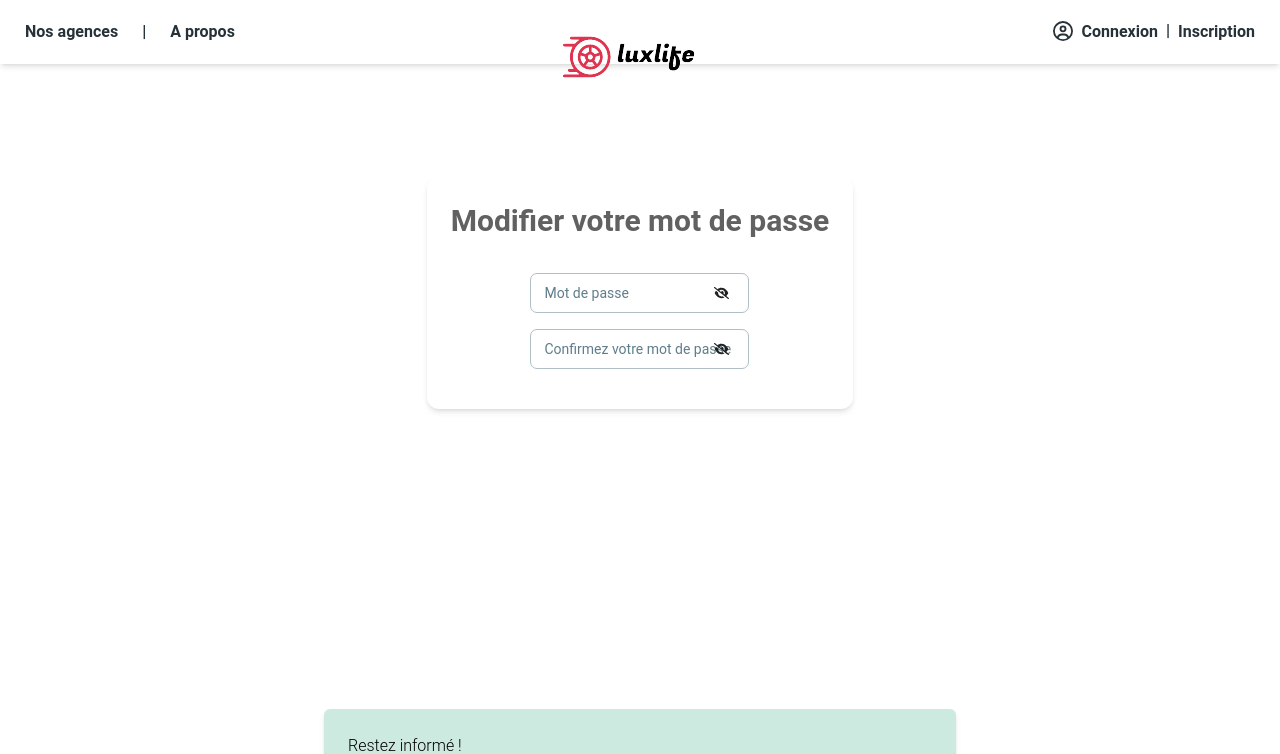
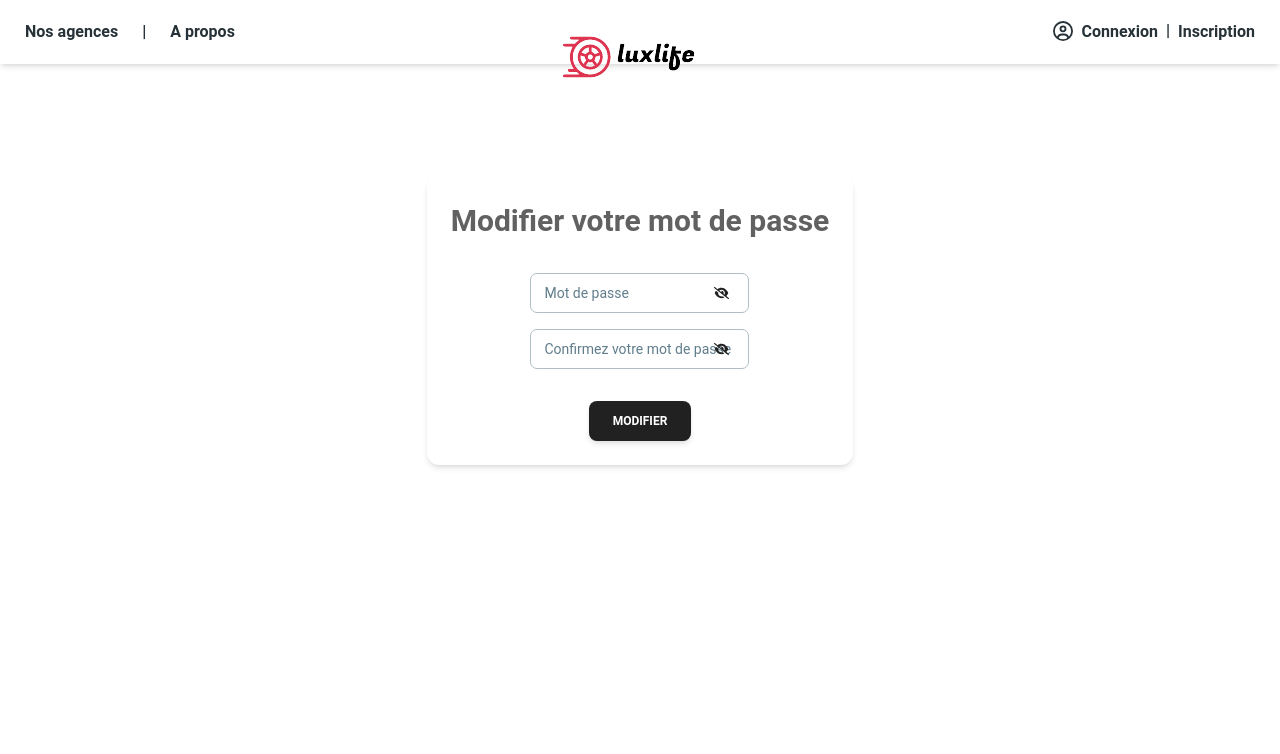
Before and after one commit to alan-vle/luxlife_front-app, a React (Vite) app: page /reset-password/1 in a window 1280 px wide. Shown: the top 754 px of the page. Built offline with nearby package versions, Linux system fonts and the light colour scheme.

Commit message:
Feat #28 password reset

```diff
--- a/src/pages/Account/ResetPassword.jsx
+++ b/src/pages/Account/ResetPassword.jsx
@@ -1,16 +1,18 @@
 import {Alert, Button, Card, CardBody, Input, Typography} from "@material-tailwind/react";
 import {useState} from "react";
-import {useNavigate} from "react-router";
+import {useNavigate, useParams} from "react-router";
 import {isAuth} from "@/utils/auth.js";
 import {OneFieldPassword, PasswordTooltips} from "@/utils/Forms/Password.jsx";
 import {confirmPasswordValidator, passwordValidator} from "@/utils/Forms/Validator/Validator.jsx";
 import {errorNotif} from "@/utils/Notif.js";
+import {ResetPasswordService} from "@/service/api/AccountService.jsx";
 
 const ResetPassword = () => {
     if(isAuth()) {
-        sessionStorage.removeItem("token")
+        sessionStorage.removeItem('auth')
     }
 
+    const {token} = useParams();
     const [password, setPassword] = useState(null);
     const [passwordIsValid, setPasswordIsValid] = useState(false)
     const [passwordIsNotValid, setPasswordIsNotValid] = useState(false)
@@ -37,18 +39,23 @@ const ResetPassword = () => {
             setConfirmPasswordIsValid, setConfirmPasswordIsNotValid
         )
     }
-    const submitHandler = () => {
+    const submitHandler = (e) => {
+        e.preventDefault();
+        e.stopPropagation();
+
         if(passwordIsValid && confirmPasswordIsValid) {
             if(password !== confirmPassword) {
                 errorNotif('Vos mots de passes sont différents !', 'same-password')
+            } else {
+                ResetPasswordService(token, password, goTo)
             }
-
         }
     }
     return(
         <div className={"grid grid-cols-12 mt-28 mb-[300px]"}>
             <div className={"col-span-4"}></div>
             <div className={"col-span-4"}>
+                <form onSubmit={submitHandler}>
                     <Card>
                         <CardBody>
                             <div className={"grid grid-cols-4"}>
@@ -71,6 +78,7 @@ const ResetPassword = () => {
                                           error={confirmPasswordIsNotValid}
                                     />
                                 </div>
+                                <div className={"col-span-4 mb-4 flex justify-center"}>
                                     {visiblePasswordTooltips &&
                                         <PasswordTooltips
                                             passwordLength={passwordLength}
@@ -80,11 +88,15 @@ const ResetPassword = () => {
                                         />
                                     }
                                 </div>
+                                <div className={"col-span-4 flex justify-center"}>
+                                    <Button type={"submit"}>Modifier</Button>
+                                </div>
+                            </div>
                         </CardBody>
                     </Card>
+                </form>
             </div>
             <div className={"col-span-4"}></div>
-
         </div>
     );
 }
--- a/src/pages/Auth/Register.jsx
+++ b/src/pages/Auth/Register.jsx
@@ -82,6 +82,7 @@ export function Register() {
     const phoneNumberHandler = (e) => {
         phoneNumberValidator(e, setPhoneNumber, setPhoneNumberIsValid, setPhoneNumberIsNotValid)
     }
+
     const passwordHandler = (e) => {
         passwordValidator(
             e, setPassword, setPasswordIsValid, setPasswordIsNotValid,
--- a/src/pages/routes/ProtectedRoute.jsx
+++ b/src/pages/routes/ProtectedRoute.jsx
@@ -9,12 +9,12 @@ const ProtectedRoute = ({ role }) => {
     useEffect(() => {
         if (null === token) {
             goTo('/login');
-        } else if (CurrentUserRoles()[0] !== role) {
+        } else if (role && CurrentUserRoles()[0] !== role) {
             goTo('/not-found');
         }
     }, []);
 
-    return CurrentUserRoles()[0] === role && <Outlet />;
+    return null === role || CurrentUserRoles()[0] === role && <Outlet />;
 }
 
 export default ProtectedRoute;
--- a/src/pages/routes/Router.jsx
+++ b/src/pages/routes/Router.jsx
@@ -33,7 +33,7 @@ const Router = () => {
                         <Route path="reset-password/:token" element={<ResetPassword />} />
                         <Route path="agencies" element={<Agencies />} />
                         <Route path="/cars/search-result" element={<CarsSearch />} />
-                        <Route element={<PrivateRoutes />}>
+                        <Route element={<ProtectedRoute role={null} />}>
                             <Route path="account" element={<Account />} />
                         </Route>
                         <Route element={<ProtectedRoute role={'ROLE_ADMIN'} />}>
@@ -42,9 +42,6 @@ const Router = () => {
                         <Route element={<ProtectedRoute role={'ROLE_DIRECTOR'} />}>
                             <Route path="/my-agency" element={<DirectorArea />}/>
                         </Route>
-                        {/*<Route element={<ProtectedRoute />} role={'ROLE_DIRECTOR'}>*/}
-                        {/*    <Route path="/admin-area" element={}/>*/}
-                        {/*</Route>*/}
                         <Route path="about-us" element={<About />} />
                         <Route path="*" element={<NotFound />} />
                     </Routes>
```
Lines whose indentation alone changed are shown as unchanged.
